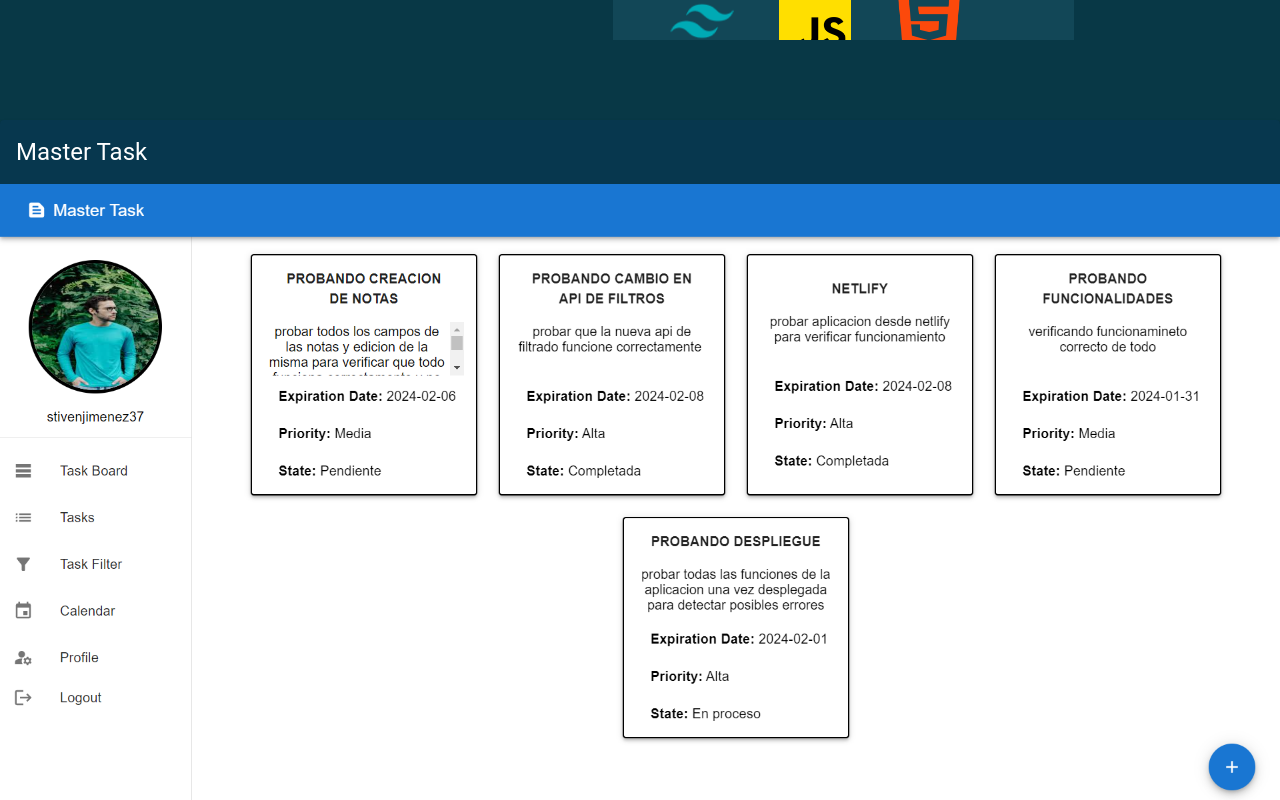
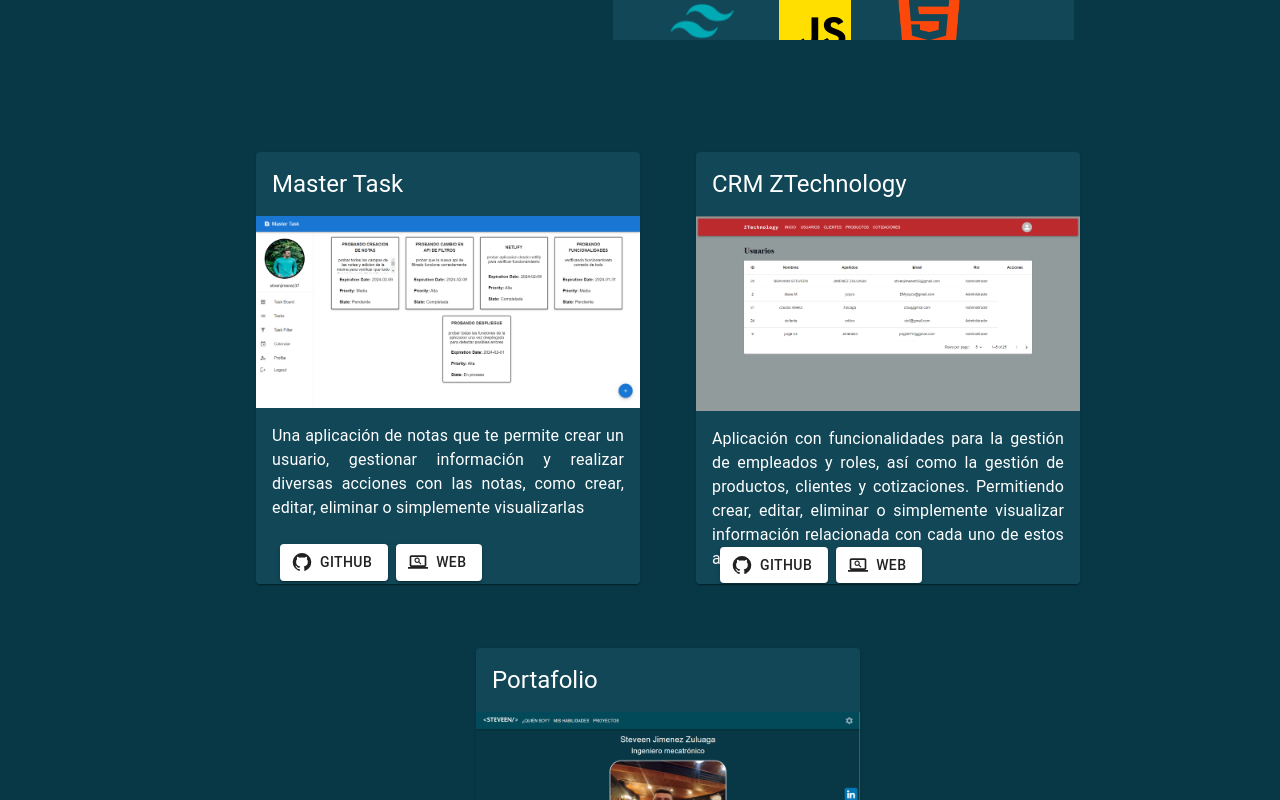
Before and after one commit to Stivenjimenez08/StevenPortfolio, a React app: page / in a window 1280 px wide. Shown: the part 1460-2260 px from the top of the page. Built offline with nearby package versions, Linux system fonts and the light colour scheme; the HTML template or start-up script is replaced by a standard one.

Commit message:
Se crean campos en el json de proyectos para ingresar link de github y web para cada proyecto, asi mismo se crean botones en las cards para realizar uso de estos links, ademas se estilan las cards para todos los breakpoints

```diff
--- a/src/components/StyleComponent.css
+++ b/src/components/StyleComponent.css
@@ -63,7 +63,7 @@
     width: 4.5rem;
     height: 4rem;
 }
- /*estilos scroll chrome y edge*/
+ /*estilos scroll de seccion habilidades para chrome y edge*/
 .habilities::-webkit-scrollbar {
     width: 10px;
 }
@@ -77,7 +77,7 @@
     background-color: #f1f1f1;
 }
 
- /*estilos scroll firefox*/
+ /*estilos scroll de seccion habilidades para firefox*/
 .habilities {
     scrollbar-width: thin;
 }
@@ -92,6 +92,7 @@
 }
 
 @media (max-width: 480px) {
+    #description{ font-size: 1.05rem; }
     #name{ font-size:1.7rem; text-align: center;}
     #profession{font-size: 1.5rem; text-align: center;}
     .contentHome{
@@ -131,7 +132,7 @@
     }
     .contentHabilities{
         width: 100vw;
-        height: auto;
+        height:85vh;
         display: flex;
         flex-direction: column;
         justify-content: center;
@@ -174,6 +175,25 @@
                 display: flex;
                 flex-direction: column;
                 align-items: center;
+            }
+        }
+    }
+    .ContentProjects{
+        width: 84vw;
+        height: auto;
+        display: flex;
+        flex-wrap: wrap;
+        justify-content: center;
+        align-items: center;
+        & .card{
+            width: 100vw;
+            height: 56vh;
+            display: flex;
+            flex-direction: column;
+            margin-bottom: 2rem;
+            text-align: justify;
+            & .textCard{
+                height: 20vh;
             }
         }
     }
@@ -262,9 +282,30 @@
                 align-items: center;
             }
         }
+        .ContentProjects{
+            margin-left:1rem ;
+            width: 84vw;
+            height: auto;
+            display: flex;
+            flex-wrap: wrap;
+            justify-content: center;
+            align-items: center;
+            & .card{
+                width: 100vw;
+                height: 54vh;
+                display: flex;
+                flex-direction: column;
+                margin-bottom: 2rem;
+                text-align: justify;
+                & .textCard{
+                    height: 9vh;
+                }
+            }
+        }
     }
 }
 @media (min-width: 768px) and (max-width: 799px) {
+    #description{ font-size: 1.03rem; }
     .contentHome{
         width: 90vw;
         height: auto;
@@ -362,8 +403,30 @@
             }
         }
     }
+    .ContentProjects{
+        margin-left:1rem ;
+        width: 84vw;
+        height: auto;
+        display: flex;
+        flex-wrap: wrap;
+        justify-content: center;
+        align-items: center;
+        & .card{
+            width: 100vw;
+            height: 54vh;
+            display: flex;
+            flex-direction: column;
+            margin-bottom: 2rem;
+            text-align: justify;
+            & .textCard{
+                height: 9vh;
+            }
+        }
+    }
 }
 @media (min-width: 800px) and (max-width: 899px) {
+    #description{ font-size: 1.03rem; }
+
     .contentHome{
         width: 90vw;
         height: auto;
@@ -459,8 +522,29 @@
             }
         }
     }
+    .ContentProjects{
+        margin-left:1rem ;
+        width: 80vw;
+        height: auto;
+        display: flex;
+        flex-wrap: wrap;
+        justify-content: center;
+        align-items: center;
+        & .card{
+            width: 100vw;
+            height: 43vh;
+            display: flex;
+            flex-direction: column;
+            margin-bottom: 2rem;
+            text-align: justify;
+            & .textCard{
+                height: 7vh;
+            }
+        }
+    }
 }
 @media (min-width: 900px) and (max-width: 1024px) {
+    #description{ font-size: 1.03rem; }
     .contentHome{
         width: 90vw;
         height: auto;
@@ -541,9 +625,30 @@
             }
         }
     }
+    .ContentProjects{
+        width: 73vw;
+        height: auto;
+        display: flex;
+        flex-wrap: wrap;
+        justify-content: center;
+        align-items: center;
+        & .card{
+            width: 100vw;
+            height: 39vh;
+            display: flex;
+            flex-direction: column;
+            margin-bottom: 2rem;
+            text-align: justify;
+            & .textCard{
+                height: 6vh;
+            }
+        }
+    }
 }
 
 @media (min-width: 1025px) and (max-width: 1600px) {
+
+    #description{ font-size: 1.08rem; }
     .contentHome{
         width: 90vw;
         height: 95vh;
@@ -640,16 +745,36 @@
             }
         }
     }
+    .ContentProjects{
+        width: 70vw;
+        height: auto;
+        display: flex;
+        flex-wrap: wrap;
+        justify-content: center;
+        align-items: center;
+        & .card{
+            width: 30vw;
+            height: 54vh;
+            display: flex;
+            flex-direction: column;
+            margin: 2rem 0rem 2rem 3.5rem;
+            text-align: justify;
+            & .textCard{
+                height: 14vh;
             }
-@media (min-width: 1601px) and (max-width: 1920px) {
+        }
+    }
+}
+@media (min-width: 1601px) and (max-width: 1921px) {
+
+    #description{ font-size: 1.12rem; }
     .contentHome{
         width: 90vw;
-        height: 73vh;
+        height: 80vh;
         display: flex;
         flex-direction: column;
         align-items: center;
-    }
-    .contentInfo{
+        & .contentInfo{
             width: 90vw;
             display: flex;
             flex-direction: column;
@@ -657,10 +782,10 @@
             align-items: center;
             & .contentDescription{width: 60vw;}
         }
-    .contentDescription{ width: 40vw; height: 30vh;}
-    .photo{
+        & .photo{
             width: 25vw;
             height: 55vh;
+        }
     }
     .contentNetwork{
         right: 10px;
@@ -669,16 +794,15 @@
             height: 50px;
             margin-bottom: .5rem;
         }
-    }
-    .socialMediaCv{
+        & .socialMediaCv{
         width: 50px;
         height: 50px;
         margin-bottom: .5rem;
     }
+    }
     .contentAboutMe{
-        margin-top: 2rem;
         width: 100vw;
-        height: 50vh;
+        height: 40vh;
         display: flex;
         justify-content: center;
         align-items: center;
@@ -697,17 +821,16 @@
     }
     .contentHabilities{
         width: 100vw;
-        height: 35vh;
+        height: 45vh;
         display: flex;
         align-items: center;
         justify-content: center;
         & .section{
             margin-left: 2rem;
         }
-
         & .contImgHability{
             width: 23vw;
-            height: 30vh;
+            height: 35vh;
             justify-content: center;
             align-items: center;
             & .imgHabilities{
@@ -716,7 +839,6 @@
                 height: 35vh;
             }
         }
-
         & .habilities{
             width: 31vw;
             height: 35vh;
@@ -743,4 +865,23 @@
             }
         }
     }
+    .ContentProjects{
+        width: 70vw;
+        height: auto;
+        display: flex;
+        flex-wrap: wrap;
+        justify-content: center;
+        align-items: center;
+        & .card{
+            width: 27vw;
+            height: 50vh;
+            display: flex;
+            flex-direction: column;
+            margin: 2rem 0rem 2rem 3.5rem;
+            text-align: justify;
+            & .textCard{
+                height: 10vh;
             }
+        }
+    }
+}
--- a/src/components/atoms/CardProject.jsx
+++ b/src/components/atoms/CardProject.jsx
@@ -1,20 +1,34 @@
-import * as React from 'react';
-import {Card, CardHeader, CardMedia, CardContent, Typography} from '@mui/material';
+import {Card, CardHeader, CardMedia, CardContent, Typography, Button} from '@mui/material';
+import GitHubIcon from '@mui/icons-material/GitHub';
+import ScreenSearchDesktopIcon from '@mui/icons-material/ScreenSearchDesktop';
+import "../StyleComponent.css"
 
-export const CardProject = ({ title, image, text }) => {
+export const CardProject = ({ title, image, text, github, web }) => {
 
   return (
     <Card className='card'>
-      <CardHeader className='titleCard'
-        title= {title}
-      />
+      <CardHeader className='titleCard' title= {title} />
       <CardMedia
         className='mediaCard'
         component="img"
         image= {image}
       />
       <CardContent>
-        <Typography> {text} </Typography>
+        <div className='textCard'>
+          <Typography > {text} </Typography>
+        </div>
+        <div className="buttonContainer" style={{ alignSelf: 'flex-end' }}>
+          {github && (
+            <Button variant="contained" color="secondary" href={github} target="_blank" startIcon={<GitHubIcon/>} sx={{ml:1, mt:1}}>
+              GitHub
+            </Button>
+          )}
+          {web && (
+            <Button variant="contained" color="secondary" href={web} target="_blank" startIcon={<ScreenSearchDesktopIcon/>} sx={{ml:1, mt:1}}>
+              Web
+            </Button>
+          )}
+        </div>
       </CardContent>
     </Card>
   );
--- a/src/components/molecules/Projects/Projects.json
+++ b/src/components/molecules/Projects/Projects.json
@@ -4,19 +4,25 @@
       "id": 1,
       "title": "Master Task",
       "image": "Todo.png",
-      "text": "Una aplicación de notas que te permite crear un usuario, gestionar información y realizar diversas acciones con las notas, como crear, editar, eliminar o simplemente visualizarlas"
+      "text": "Una aplicación de notas que te permite crear un usuario, gestionar información y realizar diversas acciones con las notas, como crear, editar, eliminar o simplemente visualizarlas",
+      "github":"https://github.com/Stivenjimenez08/MasterTask-Frontend?tab=readme-ov-file",
+      "web":"https://mastertask-frontend-production.up.railway.app/"
     },
     {
       "id": 2,
       "title": "CRM ZTechnology",
       "image": "Crm.png",
-      "text": "Una aplicación que incluye funciones para la gestión de empleados y roles, así como la gestión de productos, clientes y cotizaciones. Permite realizar acciones como crear, editar, eliminar o simplemente visualizar información relacionada con cada uno de estos aspectos."
+      "text": "Aplicación con funcionalidades para la gestión de empleados y roles, así como la gestión de productos, clientes y cotizaciones. Permitiendo crear, editar, eliminar o simplemente visualizar información relacionada con cada uno de estos aspectos.",
+      "github": "https://github.com/Stivenjimenez08/Ztecnology-Frontend",
+      "web": "#"
     },
     {
       "id": 3,
       "title": "Portafolio",
       "image": "Portfolio.png",
-      "text": "Este proyecto es mi portafolio personal, el cual estás viendo en este momento. Aquí encontrarás mi información profesional, detalles sobre mí y todas las tecnologías que domino, así como información sobre todos mis proyectos."
+      "text": "Este proyecto es mi portafolio personal, el cual estás viendo en este momento. Aquí encontrarás mi información profesional, detalles sobre mí y todas las tecnologías que domino, así como información sobre todos mis proyectos.",
+      "github": "https://github.com/Stivenjimenez08/StevenPortfolio",
+      "web": "#"
     }
   ],
   "en": [
@@ -24,19 +30,25 @@
       "id": 1,
       "title": "Master Task",
       "image": "Todo.png",
-      "text": "A notes application that allows you to create a user, manage information and perform various actions with the notes, such as creating, editing, deleting or simply viewing them."
+      "text": "A notes application that allows you to create a user, manage information and perform various actions with the notes, such as creating, editing, deleting or simply viewing them.",
+      "github":"https://github.com/Stivenjimenez08/MasterTask-Frontend?tab=readme-ov-file",
+      "web":"https://mastertask-frontend-production.up.railway.app/"
     },
     {
       "id": 2,
       "title": "CRM ZTechnology",
       "image": "Crm.png",
-      "text": "An application that includes functions for the management of employees and roles, as well as the management of products, customers and quotations. It allows actions such as creating, editing, deleting or simply viewing information related to each of these aspects."
+      "text": "Application with functionalities for the management of employees and roles, as well as the management of products, customers and quotations. Allowing to create, edit, delete or simply view information related to each of these aspects.",
+      "github": "https://github.com/Stivenjimenez08/Ztecnology-Frontend",
+      "web": "#"
     },
     {
       "id": 3,
       "title": "Portfolio",
       "image": "Portfolio.png",
-      "text": "This project is my personal portfolio, which you are currently viewing. Here you will find my professional information, details about me and all the technologies I master, as well as information about all my projects."
+      "text": "This project is my personal portfolio, which you are currently viewing. Here you will find my professional information, details about me and all the technologies I master, as well as information about all my projects.",
+      "github": "https://github.com/Stivenjimenez08/StevenPortfolio",
+      "web": "#"
     }
   ]
 }
--- a/src/components/molecules/Projects/Projects.jsx
+++ b/src/components/molecules/Projects/Projects.jsx
@@ -42,6 +42,8 @@ export const Projects = ({ language }) => {
           title={project.title}
           image={project.image}
           text={project.text}
+          github={project.github}
+          web={project.web}
         />
       ))}
     </div>
--- a/src/main.jsx
+++ b/src/main.jsx
@@ -16,7 +16,7 @@ const darkTheme = createTheme({
     },
     background: {
       default: '#083846',
-      paper: '#07374e',
+      paper: '#124757',
     },
     text: {
       primary: '#ffffff',
```
Lines whose indentation alone changed are shown as unchanged.
